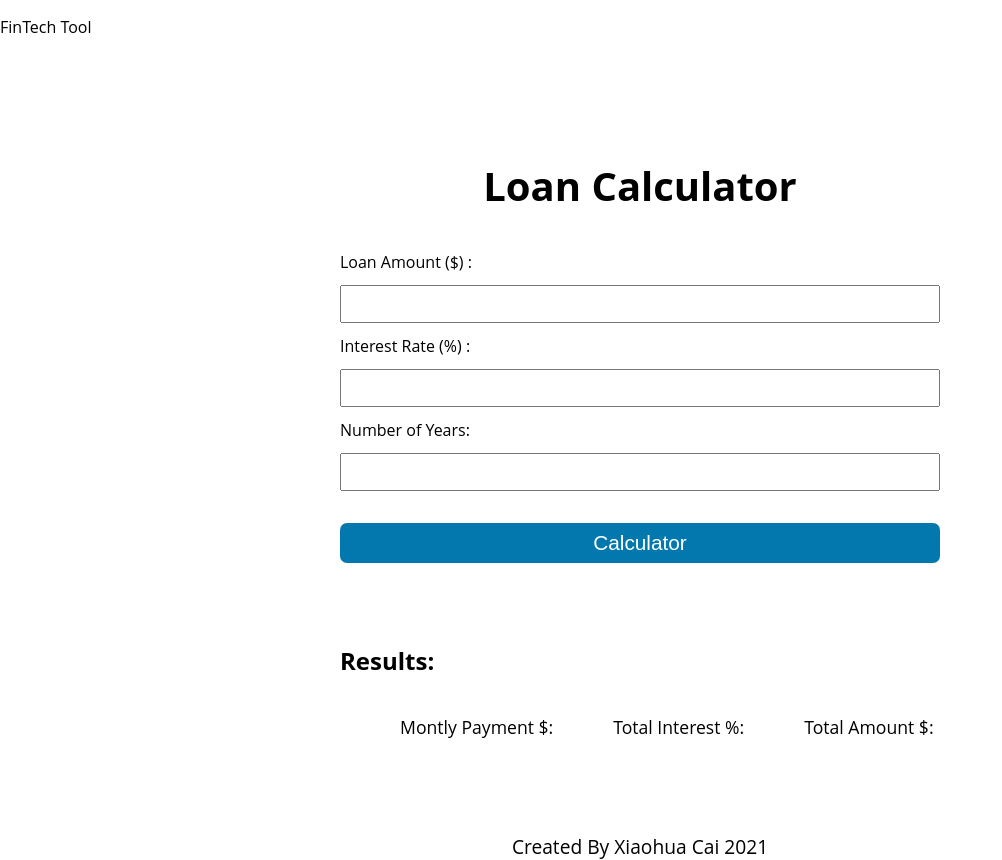
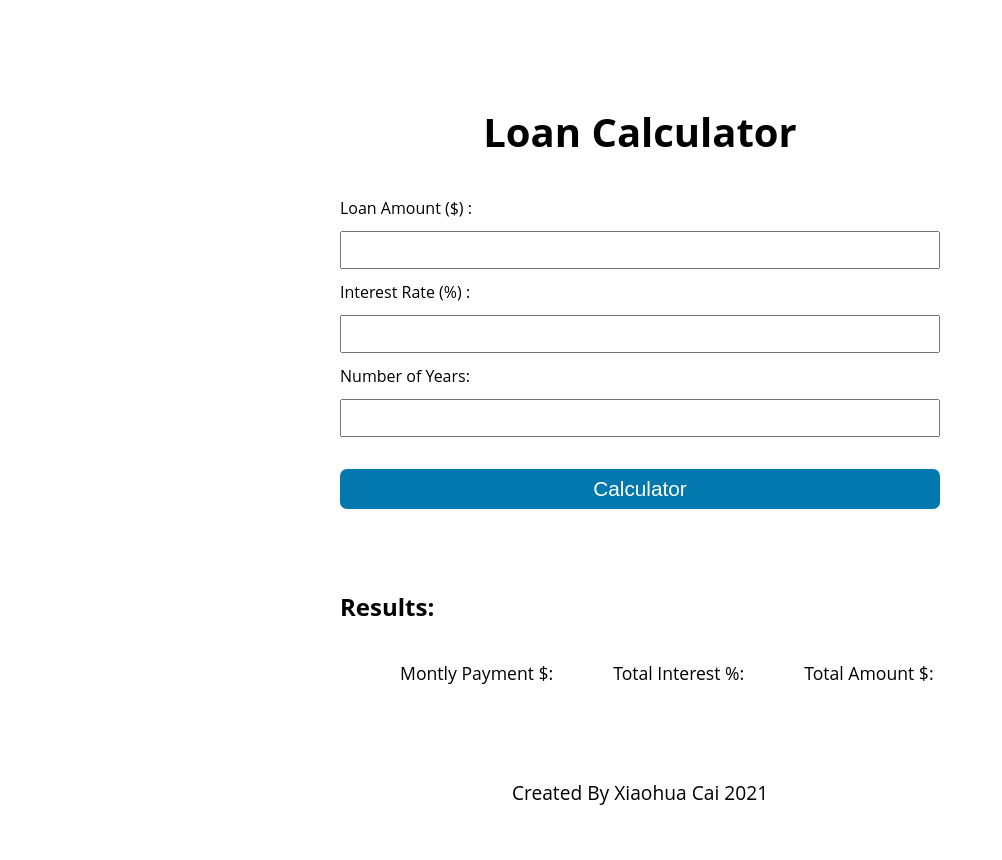
Before and after one commit to xiaohua2003/Loan-Calculator, a plain HTML site: page index.html in a window 1280 px wide. Shown: the whole page, without its empty margins (0-1002 px from the left). After the commit the page ends 806 px from the top, so only its background shows below. Drawn offline with Linux system fonts and the light colour scheme.

Commit message:
Update index.html

```diff
--- a/index.html
+++ b/index.html
@@ -7,9 +7,6 @@
     <title>Loan Calculator</title>
 </head>
 <body>
-    <nav>
-        <p> FinTech Tool </p>
-    </nav>
     <main>
         <h1>Loan Calculator</h1>
         <form id="loan-form" action="">
```
